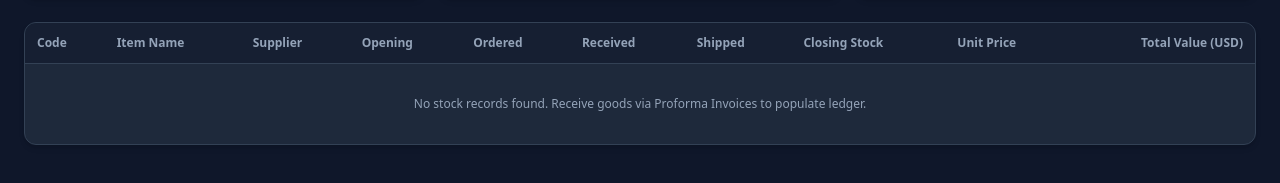
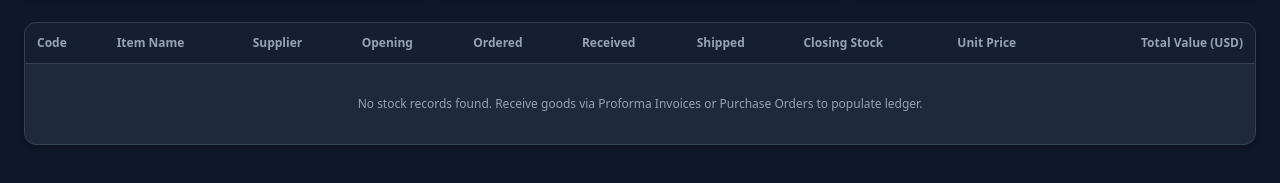
Before and after one commit to abdulrehmanmaisongalaxy/AIT-Stock-Tracker-at-Supplier-Warehouse, a React (Vite) app: page / in a window 1280 px wide. Both pictures are taken after a click on the button "Stock Ledger". Shown: the part 365-548 px from the top of the page. Built offline with nearby package versions, Linux system fonts and the light colour scheme.

Commit message:
StockLedger.jsx

```diff
--- a/src/components/StockLedger.jsx
+++ b/src/components/StockLedger.jsx
@@ -1,17 +1,21 @@
 import React, { useState } from 'react';
 
-export default function StockLedger({ stockLedger, suppliers }) {
+export default function StockLedger({ stockLedger = [], suppliers = [] }) {
   const [selectedSupplier, setSelectedSupplier] = useState('All');
   const [selectedCountry, setSelectedCountry] = useState('All');
   const [searchTerm, setSearchTerm] = useState('');
 
   const filteredLedger = stockLedger.filter(row => {
-    const supObj = suppliers.find(s => s.name === row.supplier);
-    const countryMatch = selectedCountry === 'All' || (supObj && supObj.country === selectedCountry);
-    const supplierMatch = selectedSupplier === 'All' || row.supplier === selectedSupplier;
+    const supObj = suppliers.find(s => s.name?.toLowerCase() === row.supplier?.toLowerCase());
+    const rowCountry = row.country || supObj?.country || '';
+
+    const countryMatch = selectedCountry === 'All' || rowCountry.toLowerCase() === selectedCountry.toLowerCase();
+    const supplierMatch = selectedSupplier === 'All' || row.supplier?.toLowerCase() === selectedSupplier.toLowerCase();
+
     const searchMatch = !searchTerm ||
-      row.code.toLowerCase().includes(searchTerm.toLowerCase()) ||
-      row.name.toLowerCase().includes(searchTerm.toLowerCase());
+      (row.code && row.code.toLowerCase().includes(searchTerm.toLowerCase())) ||
+      (row.name && row.name.toLowerCase().includes(searchTerm.toLowerCase()));
+
     return countryMatch && supplierMatch && searchMatch;
   });
 
@@ -23,12 +27,18 @@ export default function StockLedger({ stockLedger, suppliers }) {
   const exportToCSV = () => {
     let csv = "Code,Name,Supplier,Opening,Ordered,Received,Shipped,Closing,Unit Price LCY,Currency,Total Value USD\n";
     filteredLedger.forEach(r => {
-      csv += `${r.code},"${r.name}","${r.supplier}",${r.openingStock || 0},${r.orderedQty || 0},${r.receivedQty || 0},${r.shippedQty || 0},${r.closingStock || 0},${r.unitPriceLCY},${r.currency},${(Number(r.closingStock || 0) * Number(r.unitPriceUSD || 0)).toFixed(2)}\n`;
+      csv += `${r.code || ''},"${(r.name || '').replace(/"/g, '""')}","${(r.supplier || '').replace(/"/g, '""')}",${r.openingStock || 0},${r.orderedQty || 0},${r.receivedQty || 0},${r.shippedQty || 0},${r.closingStock || 0},${r.unitPriceLCY || 0},${r.currency || ''},${(Number(r.closingStock || 0) * Number(r.unitPriceUSD || 0)).toFixed(2)}\n`;
     });
-    const blob = new Blob([csv], { type: 'text/csv' });
+    const blob = new Blob([csv], { type: 'text/csv;charset=utf-8;' });
     const url = URL.createObjectURL(blob);
-    const a = document.createElement('a'); a.href = url; a.download = 'stock_ledger_report.csv'; a.click();
+    const a = document.createElement('a');
+    a.href = url;
+    a.download = 'stock_ledger_report.csv';
+    a.click();
+    URL.revokeObjectURL(url);
   };
+
+  const availableCountries = [...new Set(suppliers.map(s => s.country).filter(Boolean))];
 
   return (
     <div className="space-y-6 text-slate-100">
@@ -51,7 +61,7 @@ export default function StockLedger({ stockLedger, suppliers }) {
             className="bg-slate-800 border border-slate-700 p-2 rounded-lg text-sm text-slate-100 focus:border-emerald-500 focus:outline-none"
           >
             <option value="All">All Suppliers</option>
-            {suppliers.map(s => <option key={s.code} value={s.name}>{s.name}</option>)}
+            {suppliers.map(s => <option key={s.code || s.name} value={s.name}>{s.name}</option>)}
           </select>
           <select
             value={selectedCountry}
@@ -59,7 +69,7 @@ export default function StockLedger({ stockLedger, suppliers }) {
             className="bg-slate-800 border border-slate-700 p-2 rounded-lg text-sm text-slate-100 focus:border-emerald-500 focus:outline-none"
           >
             <option value="All">All Countries</option>
-            {[...new Set(suppliers.map(s => s.country))].map(c => <option key={c} value={c}>{c}</option>)}
+            {availableCountries.map(c => <option key={c} value={c}>{c}</option>)}
           </select>
           <button
             onClick={exportToCSV}
@@ -106,7 +116,7 @@ export default function StockLedger({ stockLedger, suppliers }) {
             {filteredLedger.length === 0 ? (
               <tr>
                 <td colSpan="10" className="p-8 text-center text-slate-400">
-                  No stock records found. Receive goods via Proforma Invoices to populate ledger.
+                  No stock records found. Receive goods via Proforma Invoices or Purchase Orders to populate ledger.
                 </td>
               </tr>
             ) : (
@@ -122,7 +132,7 @@ export default function StockLedger({ stockLedger, suppliers }) {
                     <td className="p-3 text-slate-300">{row.receivedQty || 0}</td>
                     <td className="p-3 text-slate-300">{row.shippedQty || 0}</td>
                     <td className="p-3 font-bold text-emerald-400">{row.closingStock || 0}</td>
-                    <td className="p-3 text-slate-300">{row.unitPriceLCY} {row.currency}</td>
+                    <td className="p-3 text-slate-300">{row.unitPriceLCY || 0} {row.currency || ''}</td>
                     <td className="p-3 text-right font-semibold text-slate-100">${totalValUSD.toFixed(2)}</td>
                   </tr>
                 );
```
